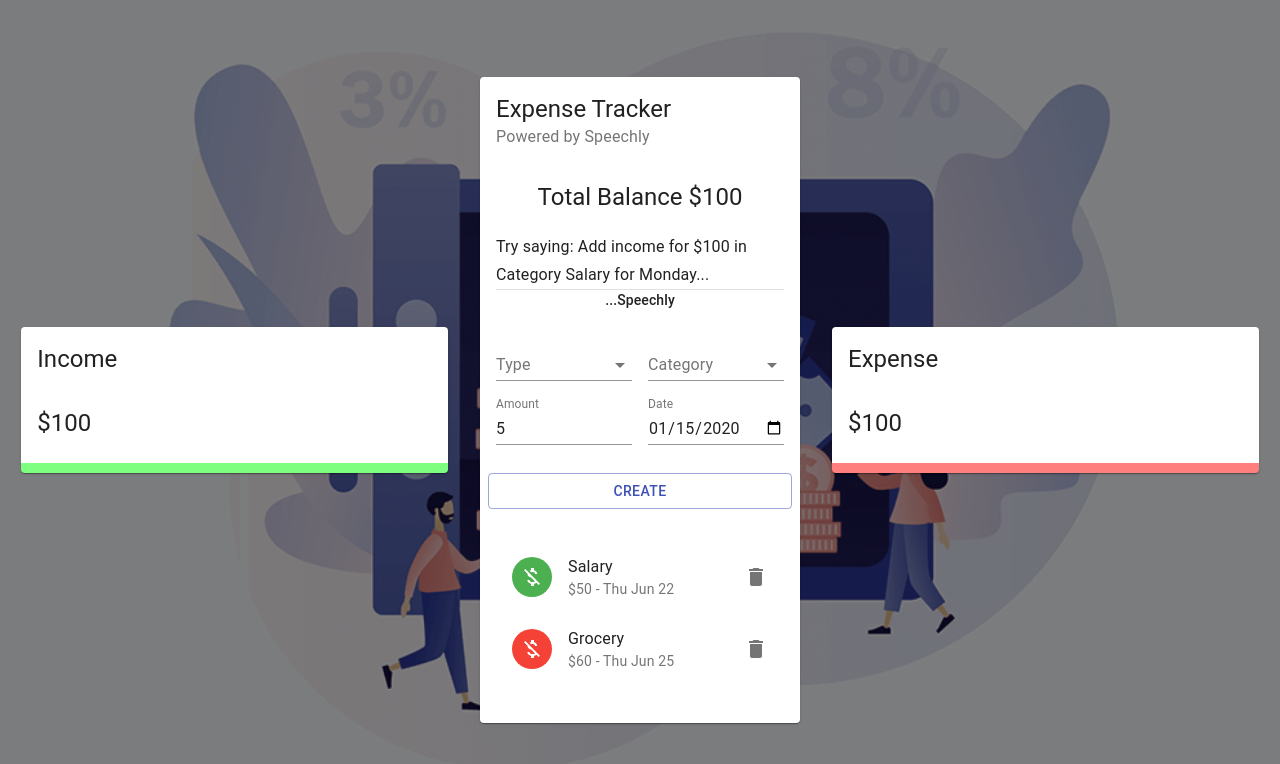
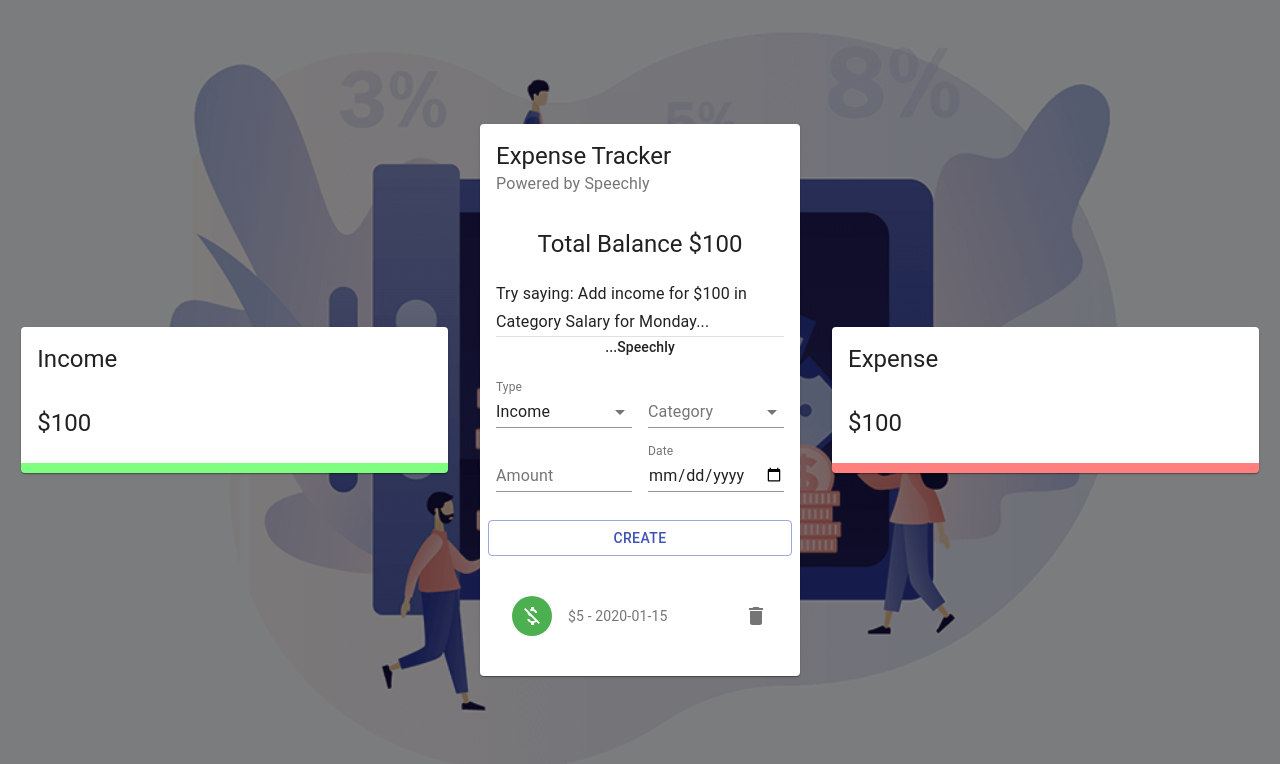
Before and after one commit to Amit-TheOne/Income-Expense-Tracker, a React (Create React App) app: page / in a window 1280 px wide. Both pictures are taken after typing "5", "2020-01-15" into the empty fields and a click on the button "CREATE". Shown: the top 764 px of the page. Built offline with nearby package versions, Linux system fonts and the light colour scheme.

Commit message:
Created: valid input field, create and delete buttons

```diff
--- a/src/components/Main/Form/Form.jsx
+++ b/src/components/Main/Form/Form.jsx
@@ -1,4 +1,4 @@
-import React from "react";
+import React, { useState, useContext } from "react";
 import {
   TextField,
   Typography,
@@ -10,10 +10,38 @@
   MenuItem,
 } from "@material-ui/core";
 
+import { v4 as uuidv4 } from "uuid";
+
 import useStyles from "./styles";
+
+import { ExpenseTrackerContext } from "../../../context/context";
+
+const initialState = {
+  amount: "",
+  category: "",
+  type: "Income",
+  date: new Date(),
+};
 
 const Form = () => {
   const classes = useStyles();
+
+  const [formData, setFormData] = useState(initialState);
+
+  const { addTransaction } = useContext(ExpenseTrackerContext);
+
+  const createTransaction = () => {
+    const transaction = {
+      ...formData,
+      amount: Number(formData.amount),
+      id: uuidv4(),
+    };
+
+    addTransaction(transaction);
+    setFormData(initialState);
+  };
+
+  console.log(formData);
 
   return (
     <Grid container spacing={2}>
@@ -25,7 +53,10 @@
       <Grid item xs={6}>
         <FormControl fullWidth>
           <InputLabel>Type</InputLabel>
-          <Select>
+          <Select
+            value={formData.type}
+            onChange={(e) => setFormData({ ...formData, type: e.target.value })}
+          >
             <MenuItem value="Income">Income</MenuItem>
             <MenuItem value="Expense">Expense</MenuItem>
           </Select>
@@ -34,23 +65,41 @@
       <Grid item xs={6}>
         <FormControl fullWidth>
           <InputLabel>Category</InputLabel>
-          <Select>
+          <Select
+            value={formData.category}
+            onChange={(e) =>
+              setFormData({ ...formData, category: e.target.value })
+            }
+          >
             <MenuItem value="Business">Business</MenuItem>
             <MenuItem value="Salary">Salary</MenuItem>
           </Select>
         </FormControl>
       </Grid>
       <Grid item xs={6}>
-        <TextField type="number" label="Amount" fullWidth />
+        <TextField
+          type="number"
+          label="Amount"
+          fullWidth
+          value={formData.amount}
+          onChange={(e) => setFormData({ ...formData, amount: e.target.value })}
+        />
       </Grid>
       <Grid item xs={6}>
-        <TextField type="date" label="Date" fullWidth />
+        <TextField
+          type="date"
+          label="Date"
+          fullWidth
+          value={formData.date}
+          onChange={(e) => setFormData({ ...formData, date: e.target.value })}
+        />
       </Grid>
       <Button
         className={classes.button}
         variant="outlined"
         color="primary"
         fullWidth
+        onClick={createTransaction}
       >
         Create
       </Button>
--- a/src/components/Main/List/List.jsx
+++ b/src/components/Main/List/List.jsx
@@ -1,4 +1,4 @@
-import React from "react";
+import React, { useContext } from "react";
 import {
   List as MUIList,
   ListItem,
@@ -12,33 +12,12 @@
 import { Delete, MoneyOff } from "@material-ui/icons";
 
 import useStyles from "./styles";
+import { ExpenseTrackerContext } from "../../../context/context";
 
 const List = () => {
   const classes = useStyles();
 
-  const transactions = [
-    {
-      id: 1,
-      type: "Income",
-      category: "Salary",
-      amount: 50,
-      date: "Thu Jun 22",
-    },
-    {
-      id: 2,
-      type: "Expense",
-      category: "Grocery",
-      amount: 60,
-      date: "Thu Jun 25",
-    },
-    {
-      id: 3,
-      type: "Income",
-      category: "Business",
-      amount: 150,
-      date: "Thu Jun 28",
-    },
-  ];
+  const { transactions, deleteTransaction } = useContext(ExpenseTrackerContext);
 
   return (
     <MUIList dense={false} className={classes.list}>
@@ -67,7 +46,11 @@
               secondary={`$${transaction.amount} - ${transaction.date}`}
             />
             <ListItemSecondaryAction>
-              <IconButton edge="end" aria-label="delete" onclick="">
+              <IconButton
+                edge="end"
+                aria-label="delete"
+                onClick={() => deleteTransaction(transaction.id)}
+              >
                 <Delete />
               </IconButton>
             </ListItemSecondaryAction>
```
